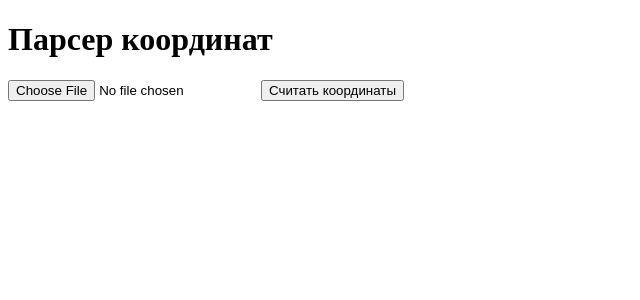
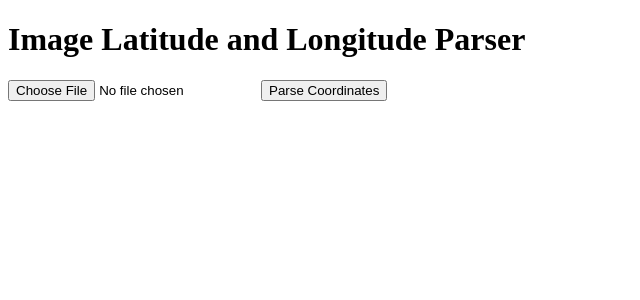
Before and after one commit to noxfox99/coord, a Next.js app: page / in a window 1280 px wide. Shown: the top 300 px of the page, without its empty margins (0-640 px from the left). Built offline with nearby package versions, Linux system fonts and the light colour scheme.

Commit message:
Update ImageParserApp.js

```diff
--- a/components/ImageParserApp.js
+++ b/components/ImageParserApp.js
@@ -4,6 +4,7 @@ import Tesseract from 'tesseract.js';
 function ImageParserApp() {
   const [coordinates, setCoordinates] = useState({ lat: '', lon: '' });
   const [image, setImage] = useState(null);
+  const [processing, setProcessing] = useState(false);
 
   const handleImageUpload = (event) => {
     const file = event.target.files[0];
@@ -16,27 +17,37 @@ function ImageParserApp() {
 
   const parseCoordinates = () => {
     if (!image) return;
+    setProcessing(true);
     Tesseract.recognize(
       image,
       'eng',
       { logger: (m) => console.log(m) }
     ).then(({ data: { text } }) => {
-      const regex = /([0-9]+,[0-9]+)/g;
-      const matches = text.match(regex);
-      if (matches && matches.length >= 2) {
-        setCoordinates({ lat: matches[0], lon: matches[1] });
+      console.log('OCR Result:', text);
+      // Improved regex for coordinates: allows optional spaces and dot/comma separators
+      const regex = /([-+]?\d{1,3}[.,]\d+)[,\s]+([-+]?\d{1,3}[.,]\d+)/g;
+      const matches = [...text.matchAll(regex)];
+      if (matches && matches.length > 0) {
+        const [lat, lon] = matches[0].slice(1, 3);
+        setCoordinates({ lat: lat.replace(',', '.'), lon: lon.replace(',', '.') });
       } else {
         alert('Coordinates not found');
       }
+      setProcessing(false);
+    }).catch(() => {
+      alert('Error processing image');
+      setProcessing(false);
     });
   };
 
   return (
     <div className="p-4">
-      <h1 className="text-xl font-bold mb-2">Парсер координат</h1>
+      <h1 className="text-xl font-bold mb-2">Image Latitude and Longitude Parser</h1>
       <input type="file" onChange={handleImageUpload} className="mb-4" />
       {image && <img src={image} alt="Uploaded" className="mb-4 rounded" />}
-      <button onClick={parseCoordinates} className="px-4 py-2 bg-blue-500 text-white rounded">Считать координаты</button>
+      <button onClick={parseCoordinates} className="px-4 py-2 bg-blue-500 text-white rounded" disabled={processing}>
+        {processing ? 'Processing...' : 'Parse Coordinates'}
+      </button>
       {coordinates.lat && coordinates.lon && (
         <div className="mt-2">
           <p>Latitude: {coordinates.lat}</p>
```
